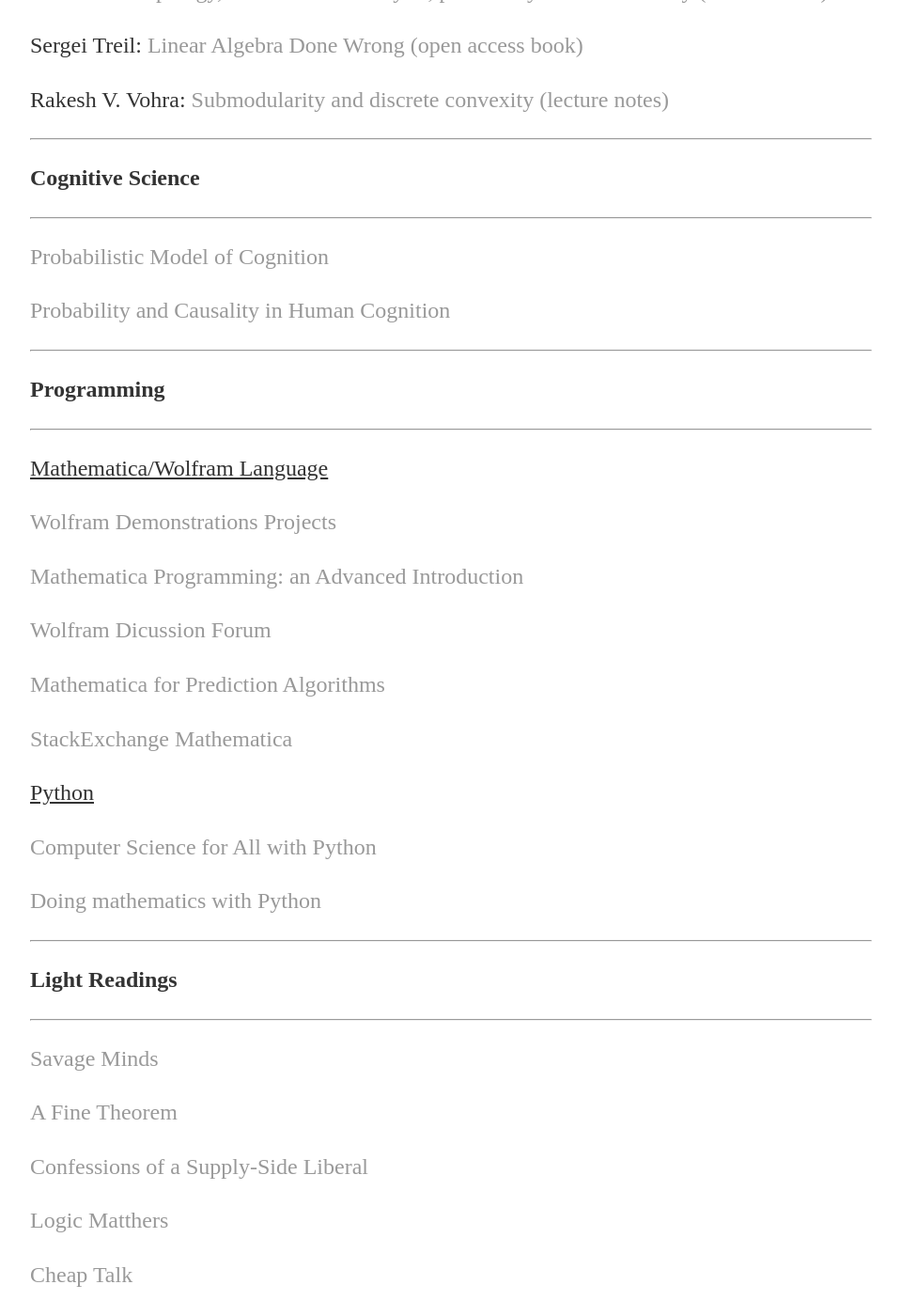
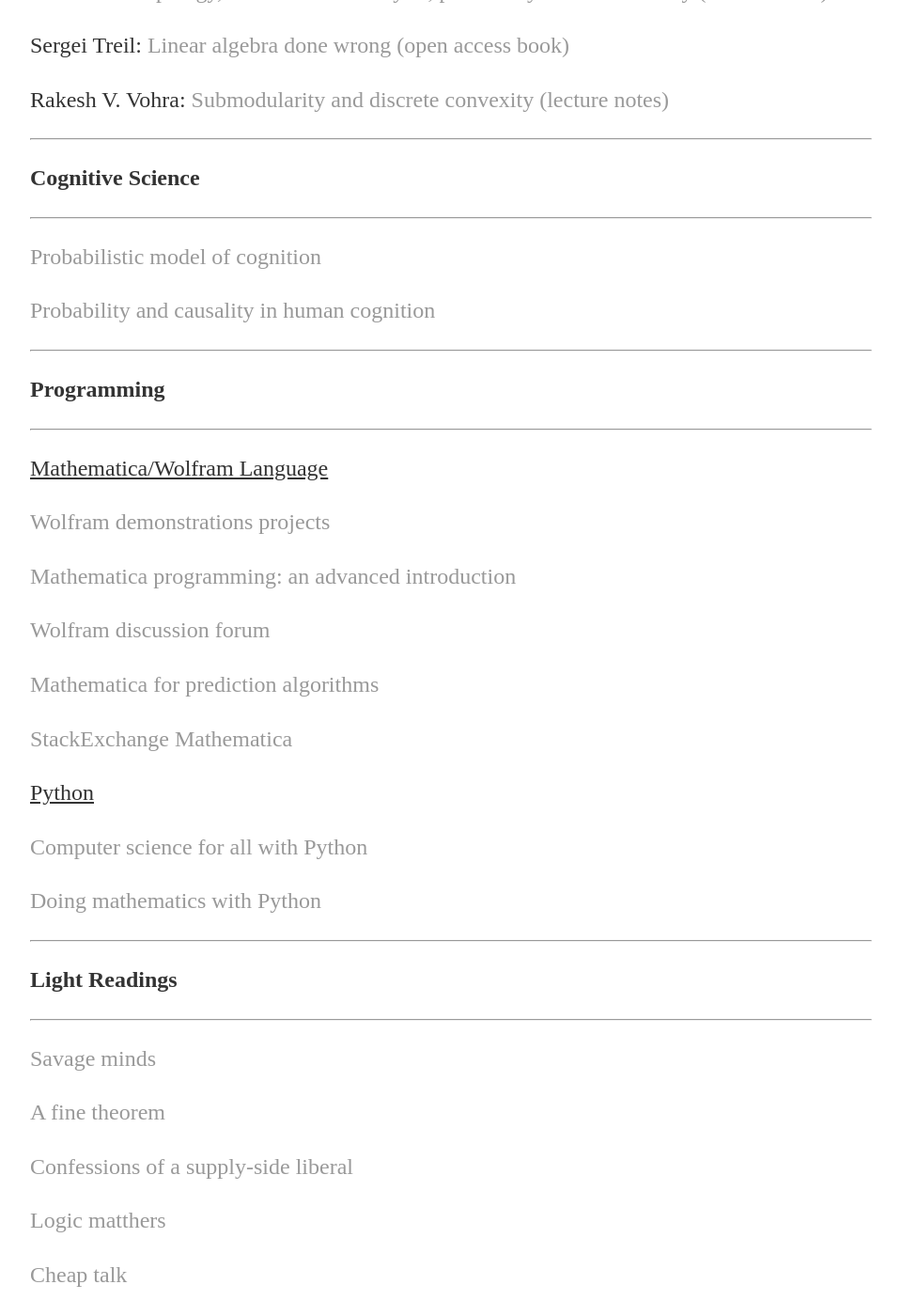
Before and after one commit to zlchurch/zlchurch.github.io, a Jekyll site: the page built from Links/index.md, in a window 1280 px wide and 1400 px high, scrolled down 1787 px. Shown: the whole window at 94% size, without its empty margins (160-1119 px from the left). Built offline with Jekyll 4.4.1, drawn with Linux system fonts in a browser that asks for light colours; some of the changed text lies outside the part shown.

Commit message:
no message

```diff
--- a/Links/index.md
+++ b/Links/index.md
@@ -27,7 +27,7 @@
 
 Jason Hartline: [Mechanism design approximation (lecture notes)](http://jasonhartline.com/MDnA/)
 
-Tim Roughgarden: [Algorithmic game theory (lecture video)](https://www.youtube.com/playlist?list=PLEGCF-WLh2RJBqmxvZ0_ie-mleCFhi2N4);   [Advanced Mechanism Design (lecture video)](https://www.youtube.com/playlist?list=PLEGCF-WLh2RI77PL4gwLld_OU9Zh3TCX9)
+Tim Roughgarden: [Algorithmic game theory (lecture video)](https://www.youtube.com/playlist?list=PLEGCF-WLh2RJBqmxvZ0_ie-mleCFhi2N4);   [Advanced mechanism design (lecture video)](https://www.youtube.com/playlist?list=PLEGCF-WLh2RI77PL4gwLld_OU9Zh3TCX9)
 
 Vincent P. Crawford [Game theory, microeconomics and behavioral economics (lecture notes)](http://econweb.ucsd.edu/~vcrawfor/index.html#Courses)
 
@@ -70,7 +70,7 @@
 
 Efe A. Ok: [Topology, mathematical analysis, probability and order theory (lecture notes)](https://sites.google.com/a/nyu.edu/efeok/books)
 
-Sergei Treil: [Linear Algebra Done Wrong (open access book)](http://www.math.brown.edu/~treil/papers/LADW/LADW-2014-09.pdf)
+Sergei Treil: [Linear algebra done wrong (open access book)](http://www.math.brown.edu/~treil/papers/LADW/LADW-2014-09.pdf)
 
 Rakesh V. Vohra: [Submodularity and discrete convexity (lecture notes)](https://docs.google.com/viewer?a=v&pid=sites&srcid=ZGVmYXVsdGRvbWFpbnxxdWFlcmVyZXZlcnVtOXxneDo2YjM0ZmZmYjIxYzUwMWY)
 
@@ -80,9 +80,9 @@
 
 ------
 
-[Probabilistic Model of Cognition](https://probmods.org/)
+[Probabilistic model of cognition](https://probmods.org/)
 
-[Probability and Causality in Human Cognition](https://ocw.mit.edu/courses/brain-and-cognitive-sciences/9-916-a-probability-and-causality-in-human-cognition-spring-2003/)
+[Probability and causality in human cognition](https://ocw.mit.edu/courses/brain-and-cognitive-sciences/9-916-a-probability-and-causality-in-human-cognition-spring-2003/)
 
 -------
 
@@ -94,19 +94,19 @@
 
 <u>Mathematica/Wolfram Language</u>
 
-[Wolfram Demonstrations Projects](http://demonstrations.wolfram.com/)
+[Wolfram demonstrations projects](http://demonstrations.wolfram.com/)
 
-[Mathematica  Programming: an Advanced Introduction](http://www.mathprogramming-intro.org/)
+[Mathematica  programming: an advanced introduction](http://www.mathprogramming-intro.org/)
 
-[Wolfram Dicussion Forum](http://community.wolfram.com/)
+[Wolfram discussion forum](http://community.wolfram.com/)
 
-[Mathematica for Prediction Algorithms](https://mathematicaforprediction.wordpress.com/)
+[Mathematica for prediction algorithms](https://mathematicaforprediction.wordpress.com/)
 
 [StackExchange Mathematica](http://mathematica.stackexchange.com/)
 
 <u>Python</u>
 
-[Computer Science for All with Python](https://www.cs.hmc.edu/csforall/)
+[Computer science for all with Python](https://www.cs.hmc.edu/csforall/)
 
 [Doing mathematics with Python](https://github.com/drvinceknight/Python-Mathematics-Handbook)
 
@@ -118,18 +118,18 @@
 
 
 
-[Savage Minds](http://savageminds.org/)
+[Savage minds](http://savageminds.org/)
 
-[A Fine Theorem](https://afinetheorem.wordpress.com/)
+[A fine theorem](https://afinetheorem.wordpress.com/)
 
-[Confessions of a Supply-Side Liberal](http://blog.supplysideliberal.com/)
+[Confessions of a supply-side liberal](http://blog.supplysideliberal.com/)
 
-[Logic Matthers](http://www.logicmatters.net/blogfront/)
+[Logic matthers](http://www.logicmatters.net/blogfront/)
 
-[Cheap Talk](https://cheaptalk.org/)
+[Cheap talk](https://cheaptalk.org/)
 
-[The Leisure of the Theory Class](https://theoryclass.wordpress.com/)
+[The leisure of the theory class](https://theoryclass.wordpress.com/)
 
-[Market Design](http://marketdesigner.blogspot.com/)
+[Market design](http://marketdesigner.blogspot.com/)
 
-[Mind Hacks](https://mindhacks.com/)
+[Mind hacks](https://mindhacks.com/)
```
Also changed, not shown: other parts of Links/index.md (+1 -1 lines).
